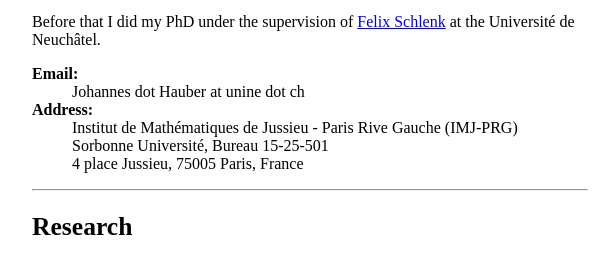
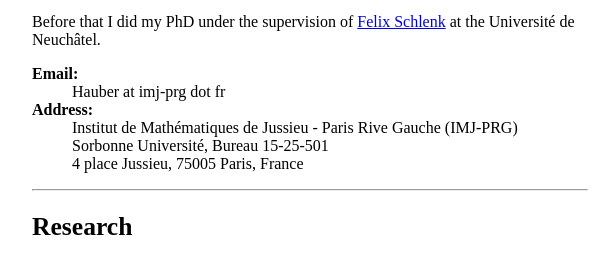
Before and after one commit to Hauberjq/Hauberjq.github.io, a plain HTML site: page index.html in a window 1280 px wide. Shown: the part 236-496 px from the top of the page, 118-733 px from the left. Drawn offline with Linux system fonts and the light colour scheme.

Commit message:
Update email address in index.html

```diff
--- a/index.html
+++ b/index.html
@@ -38,7 +38,7 @@
 		<p>Before that I did my PhD under the supervision of <a href="https://www.unine.ch/math/biographie/felix-schlenk">Felix Schlenk</a> at the Université de Neuchâtel.</p>
           <dl>
             <dt>Email:</dt>
-            <dd>Johannes dot Hauber at unine dot ch</dd>
+            <dd>Hauber at imj-prg dot fr</dd>
             <dt>Address:</dt>
             <dd>Institut de Mathématiques de Jussieu - Paris Rive Gauche (IMJ-PRG)<br>
                 Sorbonne Université, Bureau 15-25-501<br>
```
